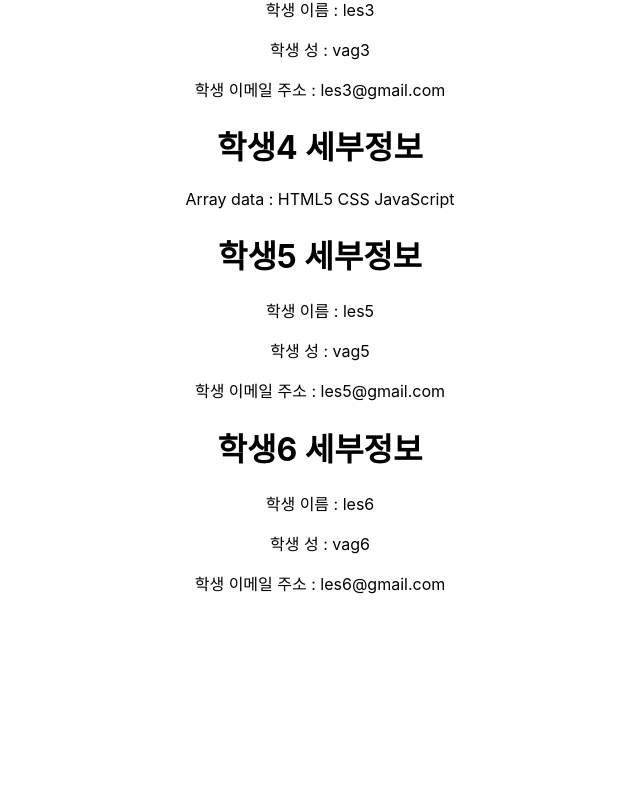
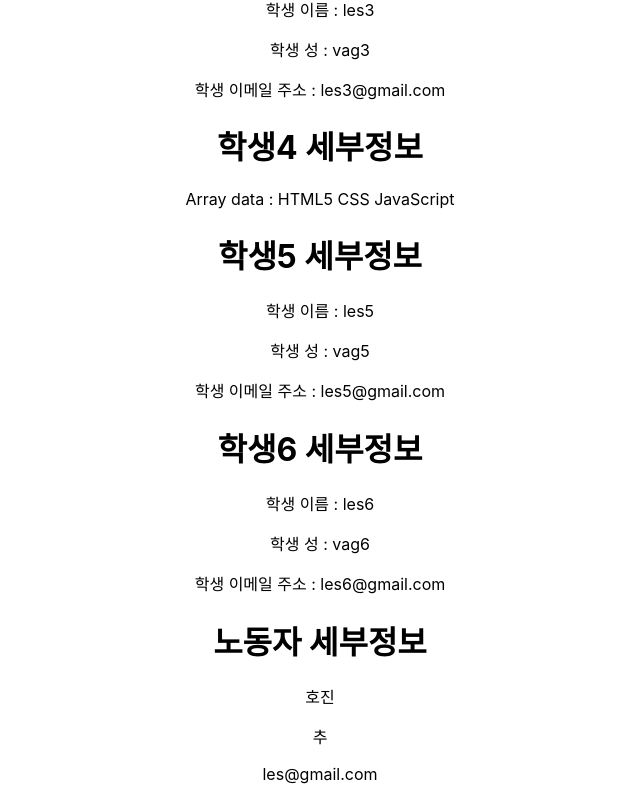
Before and after one commit to seedevk8s/react-basics, a React (Create React App) app: page / in a window 1280 px wide. Shown: the part 1759-2559 px from the top of the page, without its empty margins (320-960 px from the left). Before the commit the page ends 2370 px from the top, so only its background shows below. Built offline with nearby package versions, Linux system fonts and the light colour scheme.

Commit message:
state 사용하기

```diff
--- a/src/App.js
+++ b/src/App.js
@@ -19,6 +19,7 @@ import Student3 from './components/Student3';
 import Student4 from './components/Student4';
 import Student5 from './components/Student5';
 import Student6 from './components/Student6';
+import Employee from './components/Employee';
 
 function App() {
 
@@ -77,6 +78,7 @@ function App() {
          lastName = "vag6"
          email = "les6@gmail.com"
       />
+      <Employee />
     </div>
   );
 }
--- /dev/null
+++ b/src/components/Employee.js
@@ -0,0 +1,28 @@
+import React from "react";
+
+class Employee extends React.Component {
+
+    constructor(props) {
+        super(props)
+
+        this.state = {
+            firstName: "호진",
+            lastName: "추",
+            email: "les@gmail.com"
+        }
+    }
+
+
+    render() {
+        return (
+            <div>
+                <h1>노동자 세부정보</h1>
+                <p>{this.state.firstName}</p>
+                <p>{this.state.lastName}</p>
+                <p>{this.state.email}</p>
+            </div>
+        )
+    }
+}
+
+export default Employee
```
